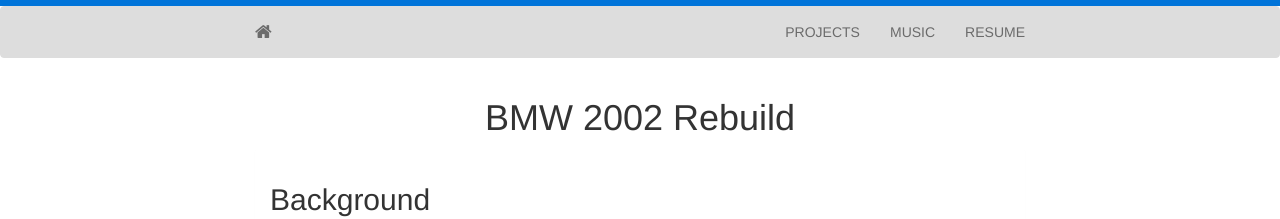
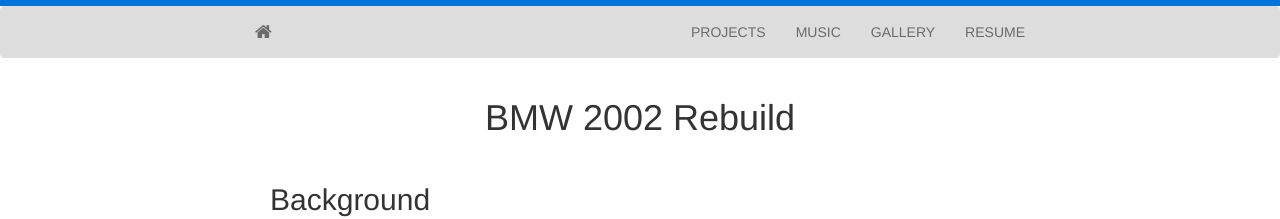
Before and after one commit to theochiu/theochiu.github.io, a Jekyll site: the page built from cargallery.html, in a window 1280 px wide. Shown: the top 219 px of the page. Built offline with Jekyll 4.4.1, drawn with Linux system fonts in a browser that asks for light colours; nearby versions of some CDN libraries.

Commit message:
added gallery

```diff
--- a/_includes/cargallery.html
+++ b/_includes/cargallery.html
@@ -31,7 +31,7 @@
    	</h2>
 
 
-    <iframe src="https://albumizr.com/a/KDFJ" scrolling="no" frameborder="0" allowfullscreen width="700" height="400"></iframe>
+    <iframe src="https://albumizr.com/a/KDFJ" scrolling="no" frameborder="0" allowfullscreen width="800" height="600"></iframe>
 
 
 
--- a/_includes/header.html
+++ b/_includes/header.html
@@ -8,7 +8,7 @@
 <!--        <li><a href="{{ site.baseurl }}blog.html">BLOG</a></li>                 -->
         <li><a href="{{ site.baseurl }}projects.html">PROJECTS</a></li>
         <li><a href="{{ site.baseurl }}music.html">MUSIC</a></li>
-<!--        <li><a href="{{ site.baseurl }}gallery.html">GALLERY</a></li>               -->
+        <li><a href="{{ site.baseurl }}gallery.html">GALLERY</a></li>
         <li><a href="{{ site.baseurl }}resume.pdf" target="_blank" >RESUME</a></li>
 
 
```
Also changed, not shown: _includes/gallery.html (+1 -9 lines).
